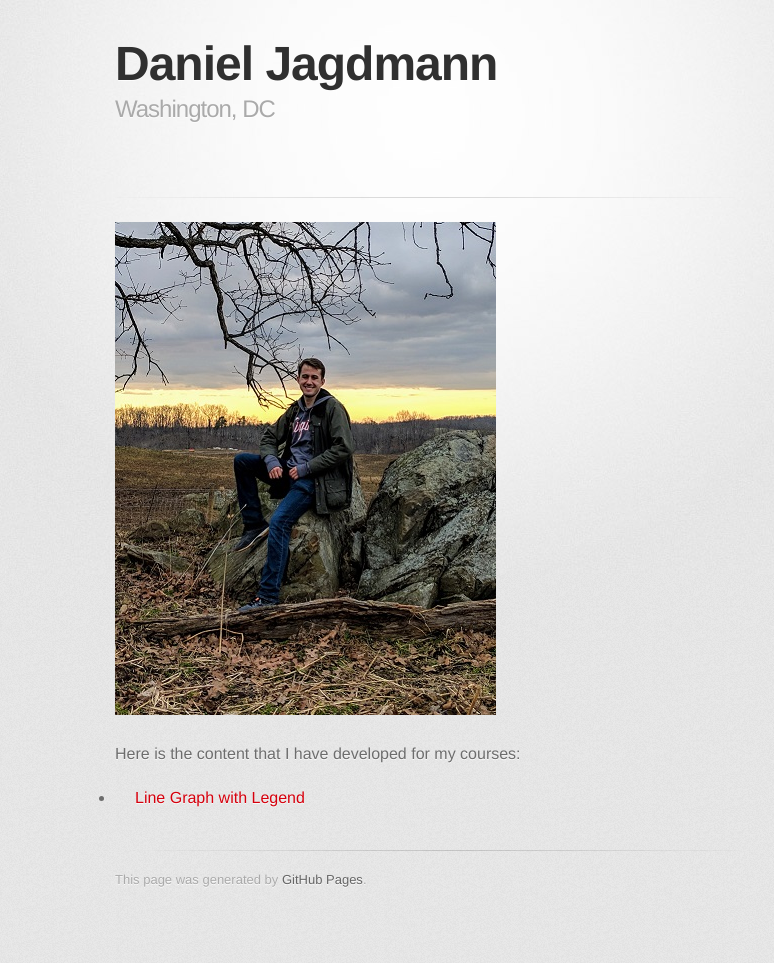
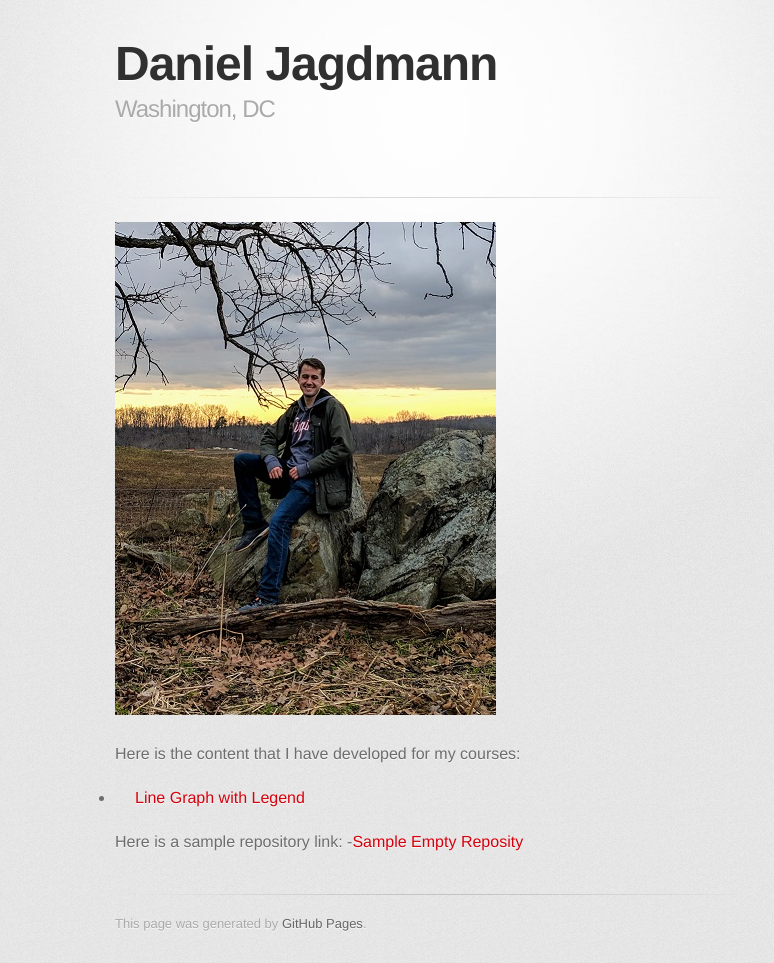
Before and after one commit to djagdmann/djagdmann.github.io, a Jekyll site: the page built from index.md, in a window 1280 px wide. Shown: the whole page, without its empty margins (215-989 px from the left). Built offline with Jekyll 4.4.1, drawn with Linux system fonts in a browser that asks for light colours; some web fonts are replaced; our own code applies the rules of GitHub Pages for plain Markdown files; before the commit the page ends 919 px from its top, so only the background shows below that.

Commit message:
Update index.md

```diff
--- a/index.md
+++ b/index.md
@@ -7,3 +7,6 @@ description: Washington, DC
 
 Here is the content that I have developed for my courses:
 - [Line Graph with Legend](/linegraph/index.md)
+
+Here is a sample repository link:
+-[Sample Empty Reposity](https://github.com/djagdmann/Sample)
```
